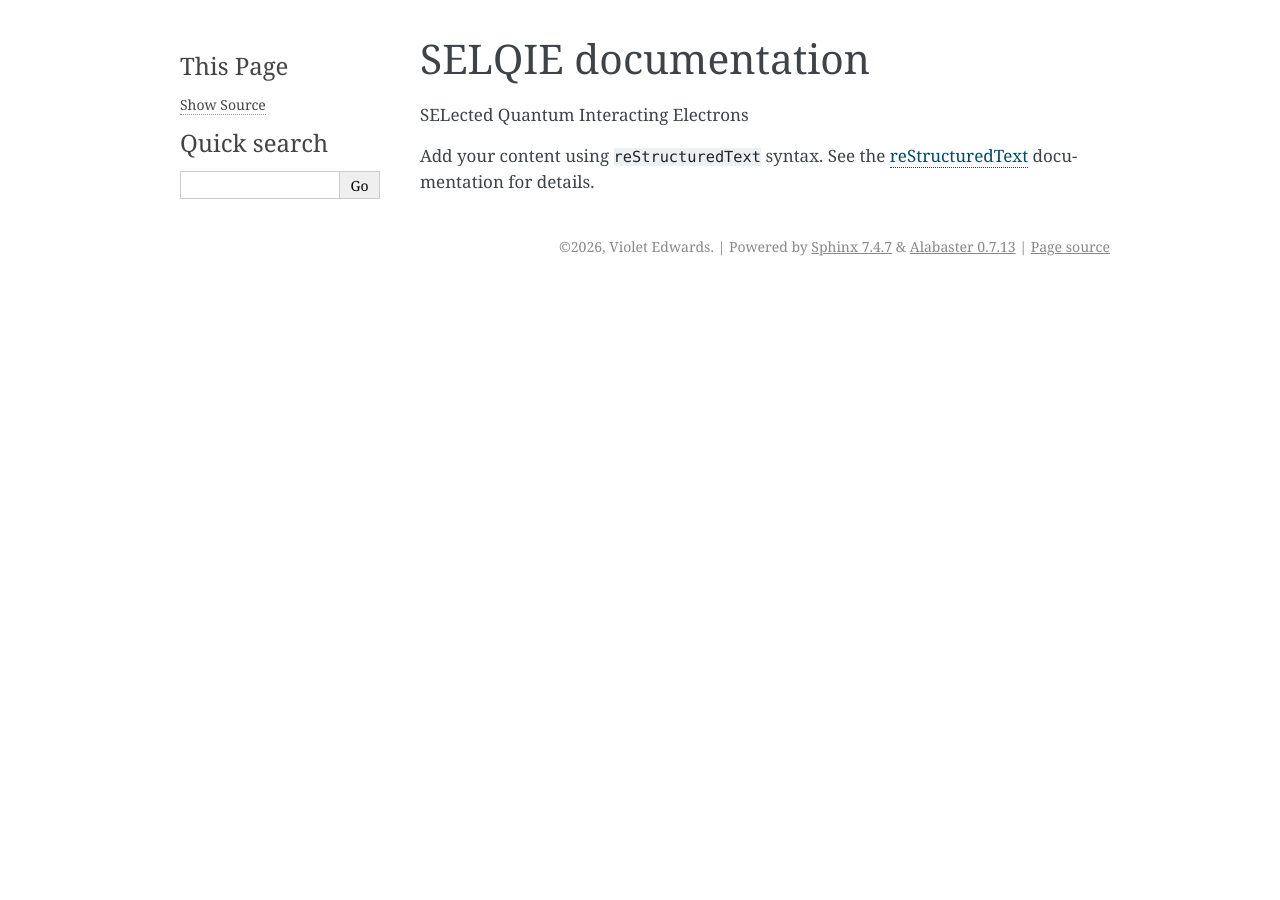
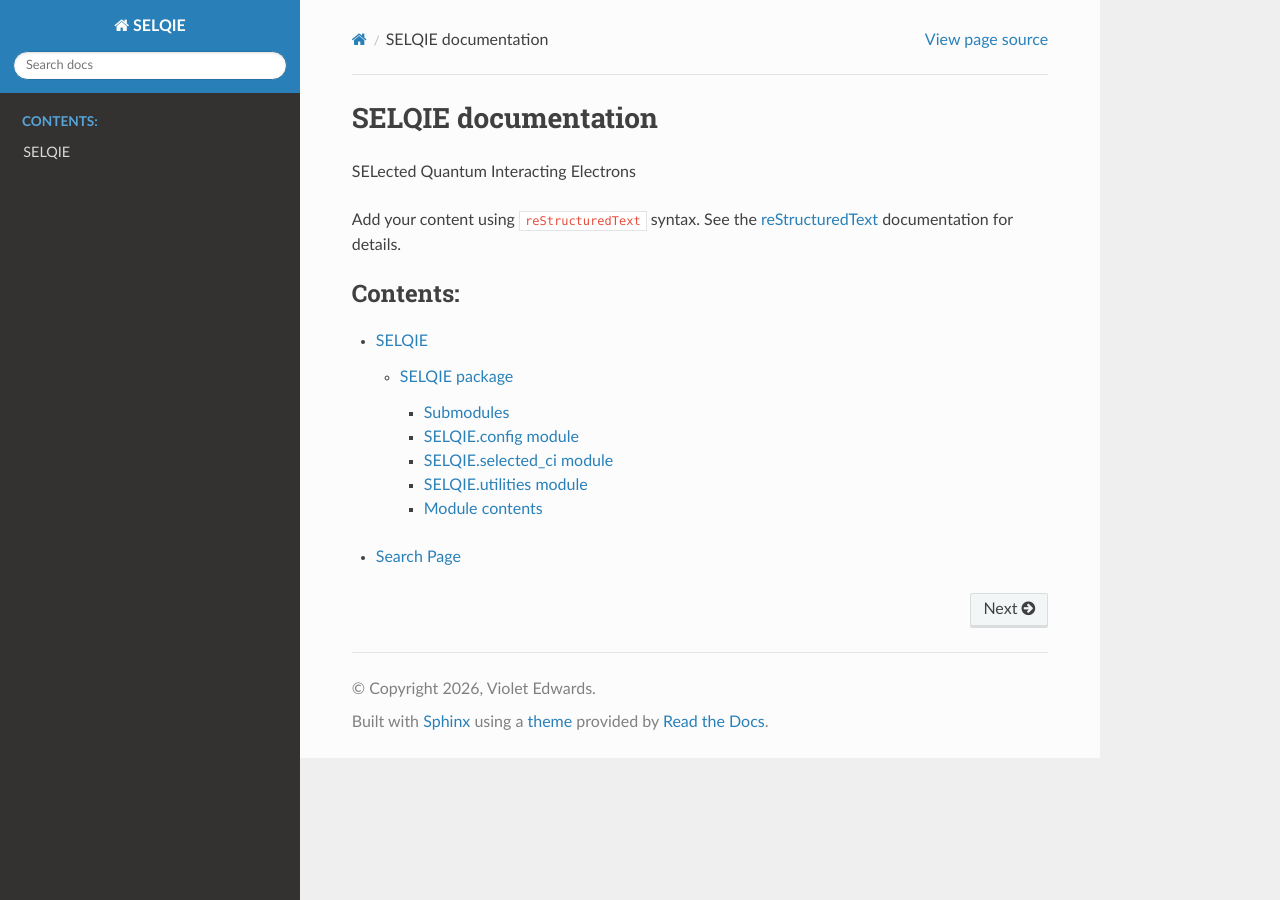
Before and after one commit to violetedwards/SELQIE, a Sphinx documentation site: the page built from docs/source/index.rst, in a window 1280 px wide. Built offline with Sphinx 7.4.7 and the Read the Docs theme 3.1.0, drawn with Linux system fonts in a browser that asks for light colours; some of the changed lines change nothing that is shown.

Commit message:
readthedocs stuff

```diff
--- a/docs/source/conf.py
+++ b/docs/source/conf.py
@@ -27,6 +27,6 @@ exclude_patterns = []
 # -- Options for HTML output -------------------------------------------------
 # https://www.sphinx-doc.org/en/master/usage/configuration.html#options-for-html-output
 
-html_theme = 'alabaster'
+html_theme = 'sphinx_rtd_theme'
 html_static_path = ['_static']
 autoclass_content = 'both'
--- a/docs/source/index.rst
+++ b/docs/source/index.rst
@@ -12,7 +12,10 @@ Add your content using ``reStructuredText`` syntax. See the
 `reStructuredText <https://www.sphinx-doc.org/en/master/usage/restructuredtext/index.html>`_
 documentation for details.
 
+.. toctree::
+   :maxdepth: 4
+   :caption: Contents:
 
-.. toctree::
-   :maxdepth: 2
-   :caption: Contents:
+   modules
+
+* :ref:`search`
```
